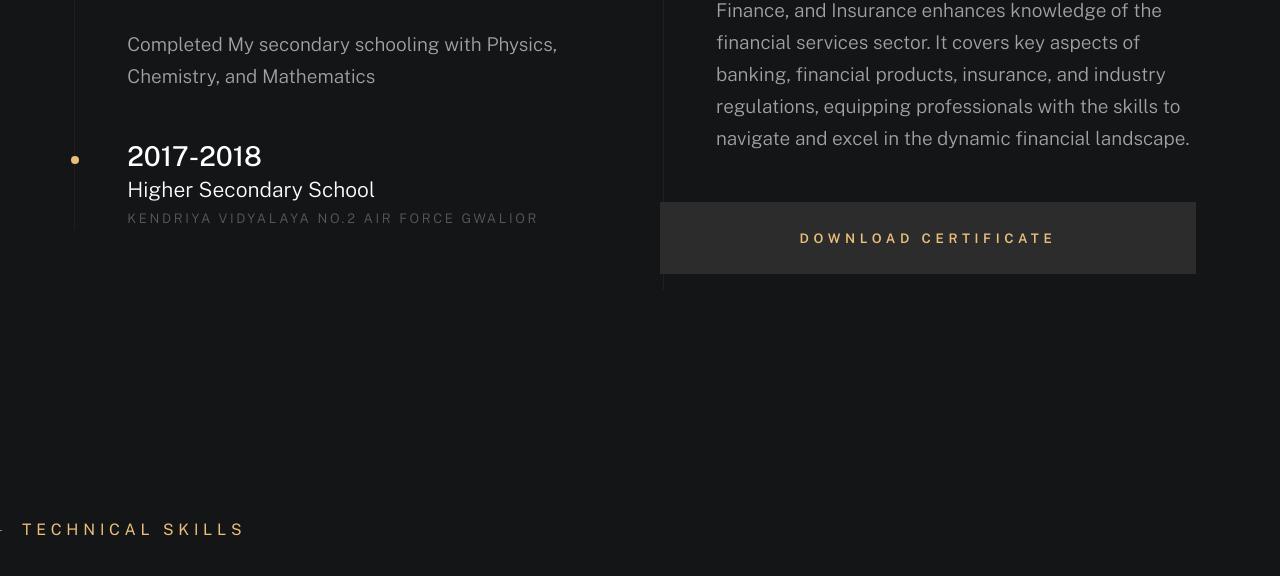
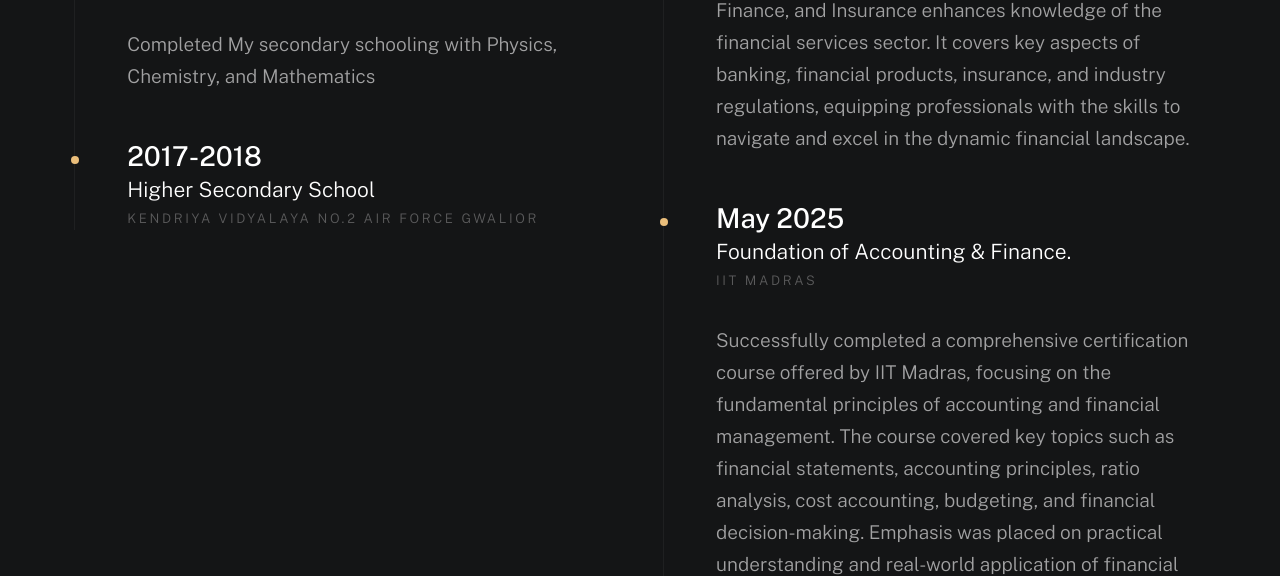
Before and after one commit to Gopal092002/My_Portfolio, a plain HTML site: page index.html in a window 1280 px wide. Shown: the part 3022-3598 px from the top of the page. Drawn offline with nearby package versions, Linux system fonts and the light colour scheme; a web font is replaced by a local one.

Commit message:
index.html

```diff
--- a/index.html
+++ b/index.html
@@ -327,6 +327,18 @@
                                 </div>
                             </div>
 
+                             <div class="timeline__block">
+                                <div class="timeline__bullet"></div>
+                                <div class="timeline__header">
+                                    <h4 class="timeline__title">May 2025  </h4>
+                                    <h5 class="timeline__meta">Foundation of Accounting & Finance.</h5>
+                                    <p class="timeline__timeframe">IIT Madras</p>
+                                </div>
+                                <div class="timeline__desc">
+                                    <p>Successfully completed a comprehensive certification course offered by IIT Madras, focusing on the fundamental principles of accounting and financial management. The course covered key topics such as financial statements, accounting principles, ratio analysis, cost accounting, budgeting, and financial decision-making. Emphasis was placed on practical understanding and real-world application of financial concepts, enhancing analytical and problem-solving skills in the domain of finance.</p>
+                                </div>
+                            </div>
+
                             <a href="https://drive.google.com/drive/folders/1YHR90smVolTqrDrnHBNdeY7CJAdvnZK2?usp=sharing"
                             class="btn btn--medium u-fullwidth"
                             download = "Excel 2019 Associate"
```
